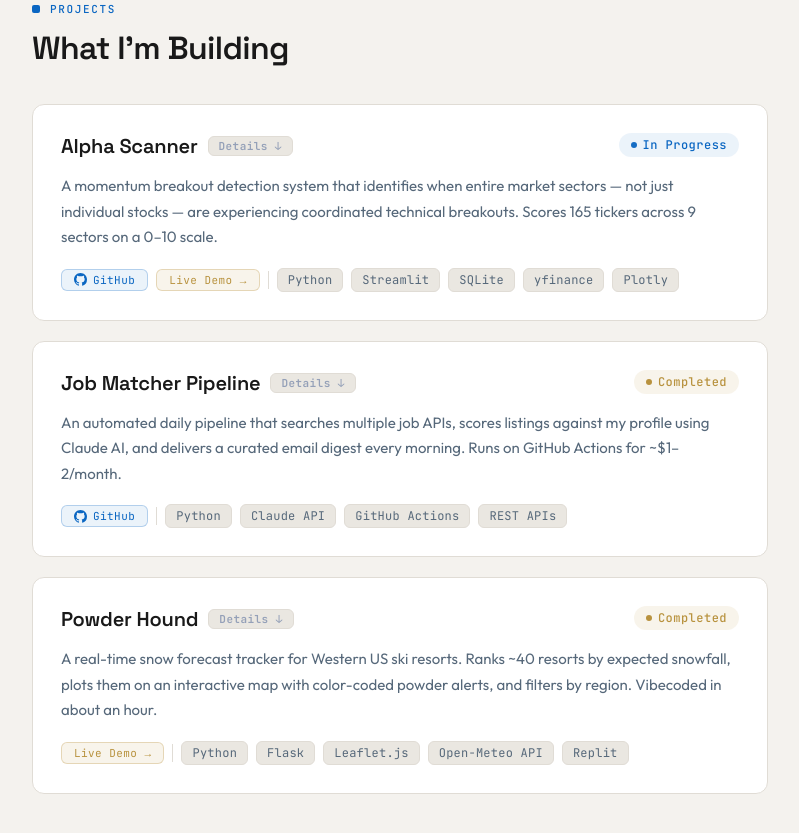
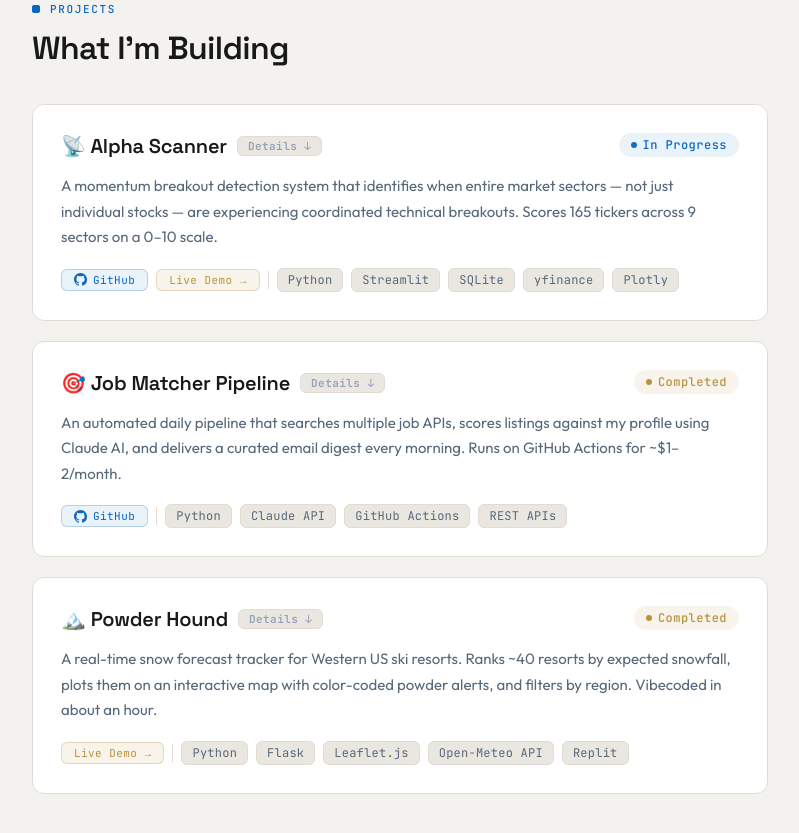
Before and after one commit to t0ddb/portfolio, a React (Vite) app: page / in a window 1280 px wide. Shown: the part 1540-2373 px from the top of the page, without its empty margins (298-1097 px from the left). Built offline with nearby package versions, Linux system fonts and the light colour scheme.

Commit message:
Add emojis to project titles

```diff
--- a/src/Portfolio.jsx
+++ b/src/Portfolio.jsx
@@ -11,7 +11,7 @@ const PORTFOLIO_DATA = {
   ],
   projects: [
     {
-      title: "Alpha Scanner",
+      title: "📡 Alpha Scanner",
       tags: ["Python", "Streamlit", "SQLite", "yfinance", "Plotly"],
       description:
         "A momentum breakout detection system that identifies when entire market sectors — not just individual stocks — are experiencing coordinated technical breakouts. Scores 165 tickers across 9 sectors on a 0–10 scale.",
@@ -24,7 +24,7 @@ const PORTFOLIO_DATA = {
       },
     },
     {
-      title: "Job Matcher Pipeline",
+      title: "🎯 Job Matcher Pipeline",
       tags: ["Python", "Claude API", "GitHub Actions", "REST APIs"],
       description:
         "An automated daily pipeline that searches multiple job APIs, scores listings against my profile using Claude AI, and delivers a curated email digest every morning. Runs on GitHub Actions for ~$1–2/month.",
@@ -37,7 +37,7 @@ const PORTFOLIO_DATA = {
       },
     },
     {
-      title: "Powder Hound",
+      title: "🏔️ Powder Hound",
       tags: ["Python", "Flask", "Leaflet.js", "Open-Meteo API", "Replit"],
       description:
         "A real-time snow forecast tracker for Western US ski resorts. Ranks ~40 resorts by expected snowfall, plots them on an interactive map with color-coded powder alerts, and filters by region. Vibecoded in about an hour.",
```
